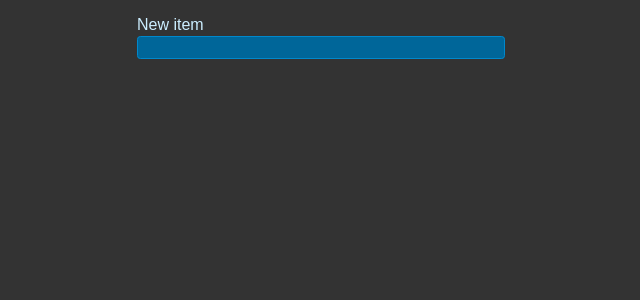
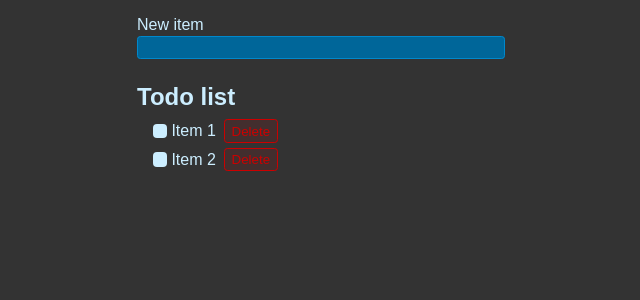
Before and after one commit to tiberiuion/todo-app-react, a React (Vite) app: page / in a window 1280 px wide. Shown: the top 300 px of the page, without its empty margins (319-959 px from the left). Built offline with nearby package versions, Linux system fonts and the light colour scheme.

Commit message:
Add todo list and items.

```diff
--- a/src/App.jsx
+++ b/src/App.jsx
@@ -1,10 +1,34 @@
 import "./styles.css"
 
 export default function App() {
-  return <form className="new-item-form">
-    <div className="form-row">
-      <label htmlFor="">New item</label>
-      <input type="text" id="item" />
-    </div>
-  </form>
+  // this return statement can only return ONE element.
+  return (
+    // we can use a div but that would add bloat to the markup.
+    // instead we're using a fragment <></> that doesn't get rnedered and keeps our markup lean.
+  <>
+    <form className="new-item-form">
+      <div className="form-row">
+        <label htmlFor="item">New item</label>
+        <input type="text" id="item" />
+      </div>
+    </form>
+    <h1 className="header">Todo list</h1>
+    <ul className="list">
+      <li>
+        <label>
+          <input type="checkbox" />
+          Item 1
+        </label>
+        <button className="btn btn-danger">Delete</button>
+      </li>
+      <li>
+        <label>
+          <input type="checkbox" />
+          Item 2
+        </label>
+        <button className="btn btn-danger">Delete</button>
+      </li>
+    </ul>
+  </>
+  )
 }
```
